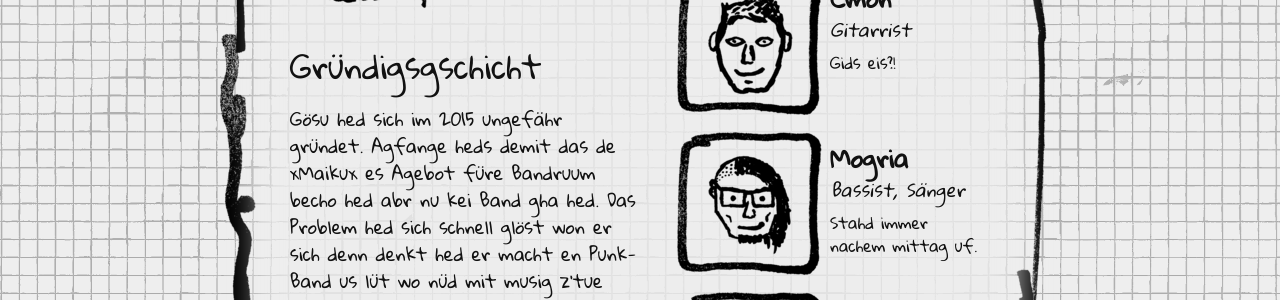
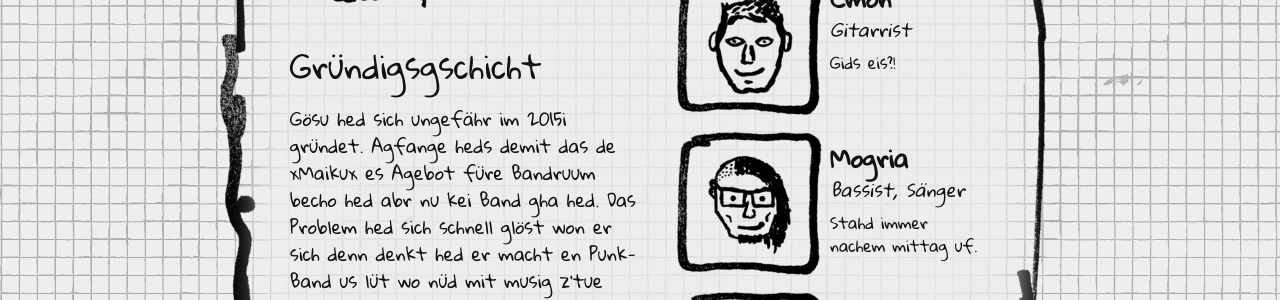
Before and after one commit to mogria/guezzlpage, a Jekyll site: the page built from band.html, in a window 1280 px wide and 900 px high, scrolled down 735 px. Shown: the part 159-459 px from the top of the window. Built offline with Jekyll 4.4.1, drawn with Linux system fonts in a browser that asks for light colours; some of the changed text lies outside the part shown.

Commit message:
band: fix firsr sentence of bandstory

```diff
--- a/band.html
+++ b/band.html
@@ -45,7 +45,7 @@ keis schwiizerdütsch Wörterbuech gfunde.</p>
 
 <h2>Gründigsgschicht</h2>
 
-<p><span itemprop="name">{{ site.title | sample | ucfirst }}</span> hed sich im 2015 ungefähr gründet. Agfange heds demit das
+<p><span itemprop="name">{{ site.title | sample | capitalize }}</span> hed sich ungefähr im 2015i gründet. Agfange heds demit das
 de {{maikusan}} es Agebot füre Bandruum becho hed abr nu kei Band
 gha hed. Das Problem hed sich schnell glöst won er sich denn denkt
 hed er macht en Punk-Band us lüt wo nüd mit musig z'tue hed, will
```
